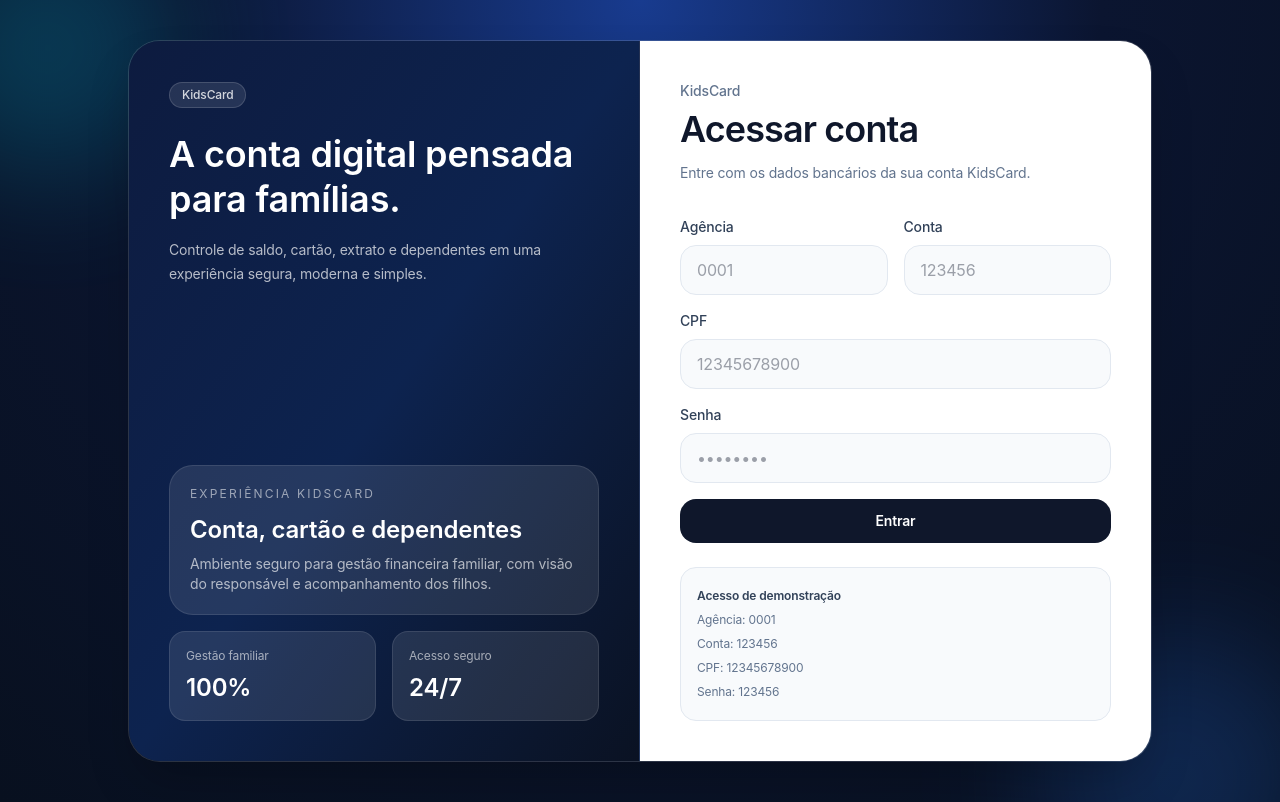
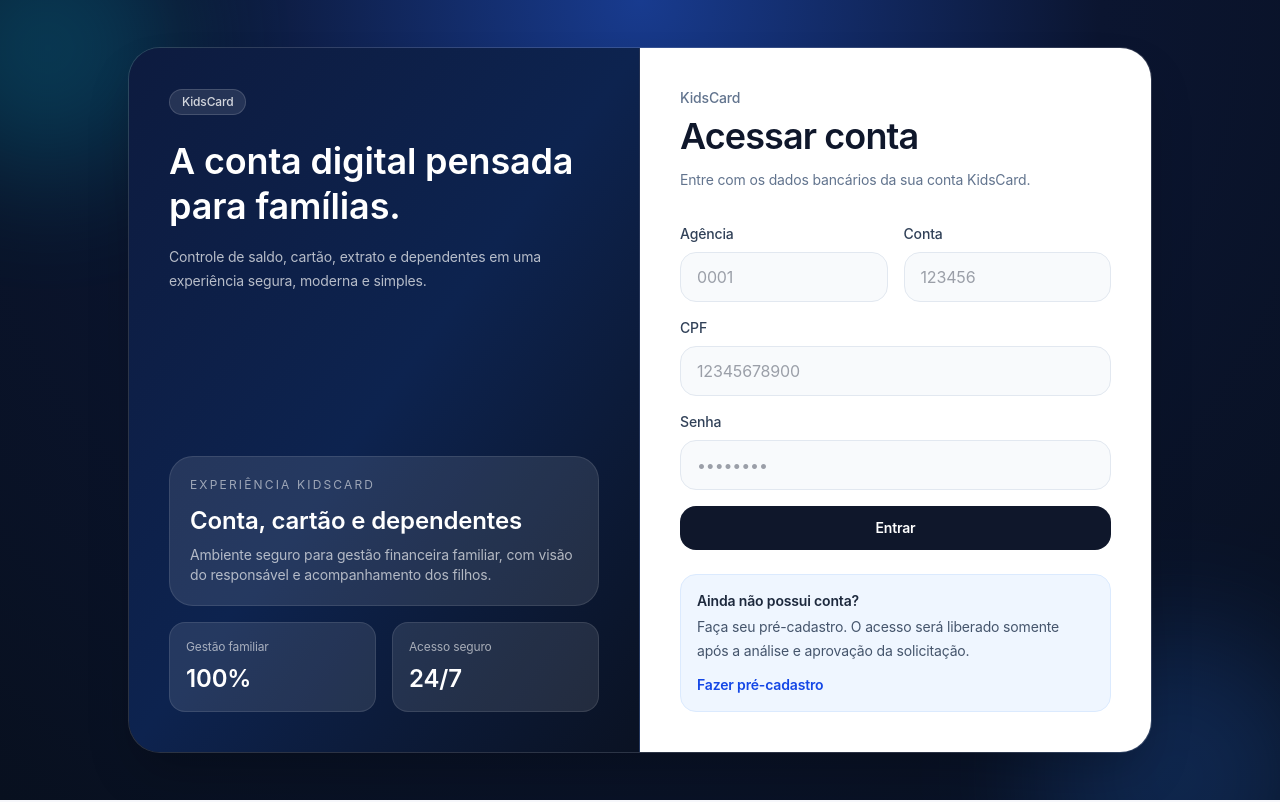
Before and after one commit to thirodiss/kidscard-site, a Next.js app: page /login in a window 1280 px wide. Built offline with nearby package versions, Linux system fonts and the light colour scheme.

Commit message:
fix: remove public demo credentials

```diff
--- a/app/login/page.tsx
+++ b/app/login/page.tsx
@@ -2,6 +2,7 @@
 
 import { useState } from "react"
 import { signIn } from "next-auth/react"
+import Link from "next/link"
 import { useRouter } from "next/navigation"
 
 export default function LoginPage() {
@@ -200,12 +201,18 @@
                 </button>
               </form>
 
-              <div className="mt-6 rounded-2xl border border-slate-200 bg-slate-50 px-4 py-4 text-xs leading-6 text-slate-500">
-                <p className="font-semibold text-slate-700">Acesso de demonstração</p>
-                <p>Agência: 0001</p>
-                <p>Conta: 123456</p>
-                <p>CPF: 12345678900</p>
-                <p>Senha: 123456</p>
+              <div className="mt-6 rounded-2xl border border-blue-100 bg-blue-50 px-4 py-4 text-sm text-slate-600">
+                <p className="font-semibold text-slate-800">Ainda não possui conta?</p>
+                <p className="mt-1 leading-6">
+                  Faça seu pré-cadastro. O acesso será liberado somente após a análise
+                  e aprovação da solicitação.
+                </p>
+                <Link
+                  href="/cadastro"
+                  className="mt-3 inline-flex font-semibold text-blue-700 transition hover:text-blue-900"
+                >
+                  Fazer pré-cadastro
+                </Link>
               </div>
             </div>
           </section>
```
